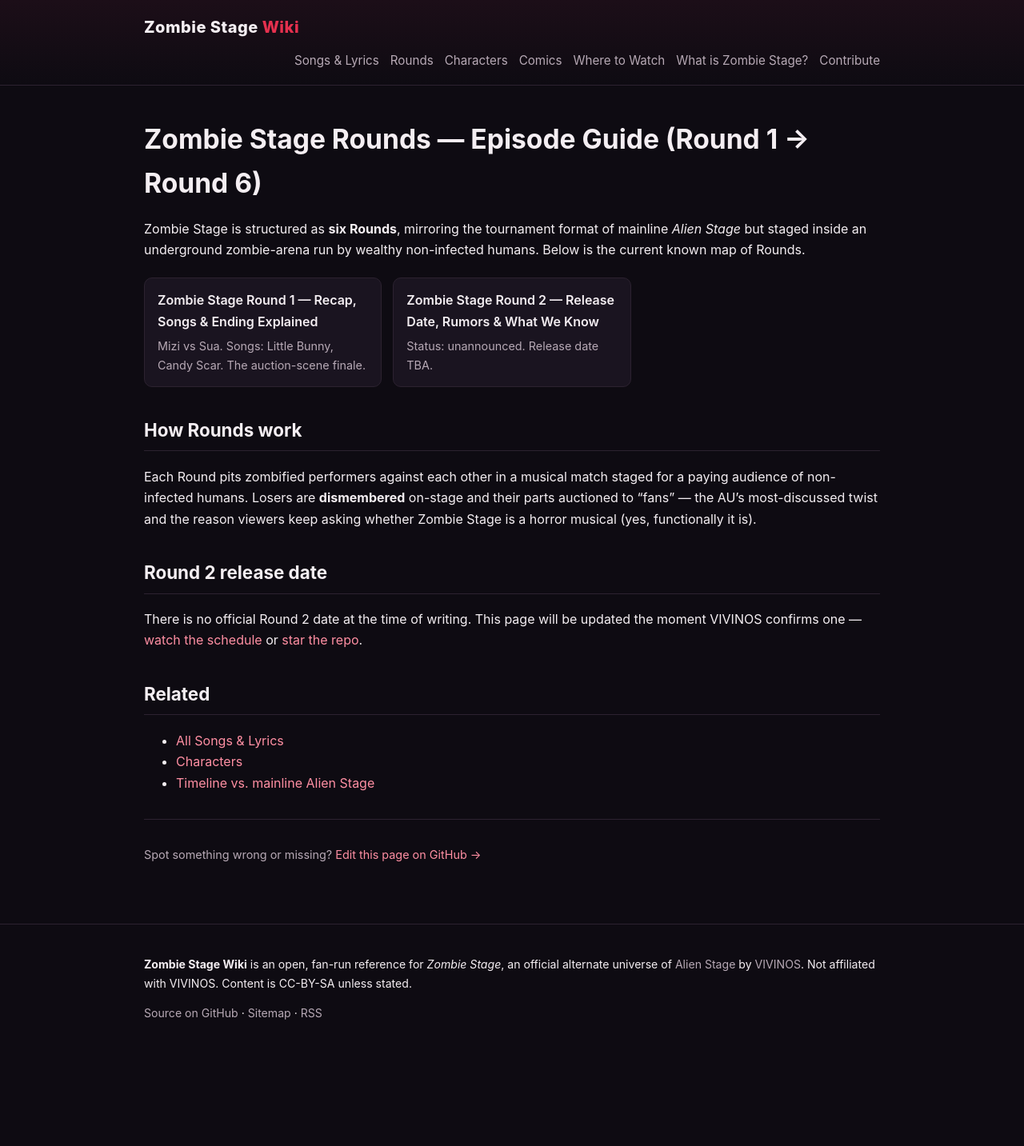
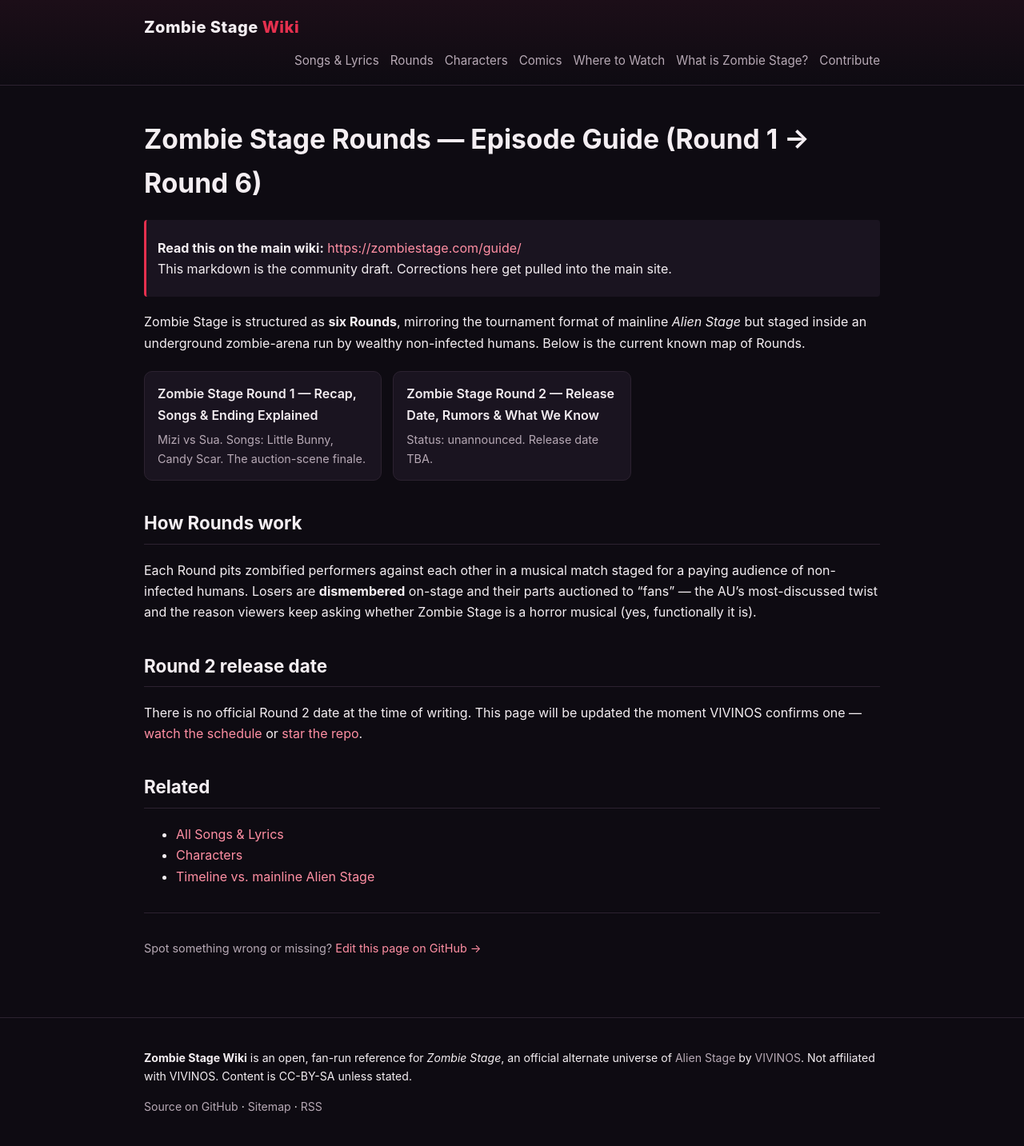
Before and after one commit to zombiestageweb/Wiki, a Jekyll site: the page built from rounds/index.md, in a window 1280 px wide. Shown: the whole page at 80% size. Built offline with Jekyll 4.4.1, drawn with Linux system fonts in a browser that asks for light colours; before the commit the page ends 1316 px from its top, so only the background shows below that.

Commit message:
docs(rounds/index.md): add canonical link to main site

```diff
--- a/rounds/index.md
+++ b/rounds/index.md
@@ -4,6 +4,9 @@ title: "Zombie Stage Rounds — Episode Guide (Round 1 → Round 6)"
 description: "Round-by-round episode guide for Zombie Stage: what happens, which songs play, who performs, and when each Round released."
 permalink: /rounds/
 ---
+
+> **Read this on the main wiki:** [https://zombiestage.com/guide/](https://zombiestage.com/guide/)
+> This markdown is the community draft. Corrections here get pulled into the main site.
 
 Zombie Stage is structured as **six Rounds**, mirroring the tournament format of mainline *Alien
 Stage* but staged inside an underground zombie-arena run by wealthy non-infected humans. Below is
```
